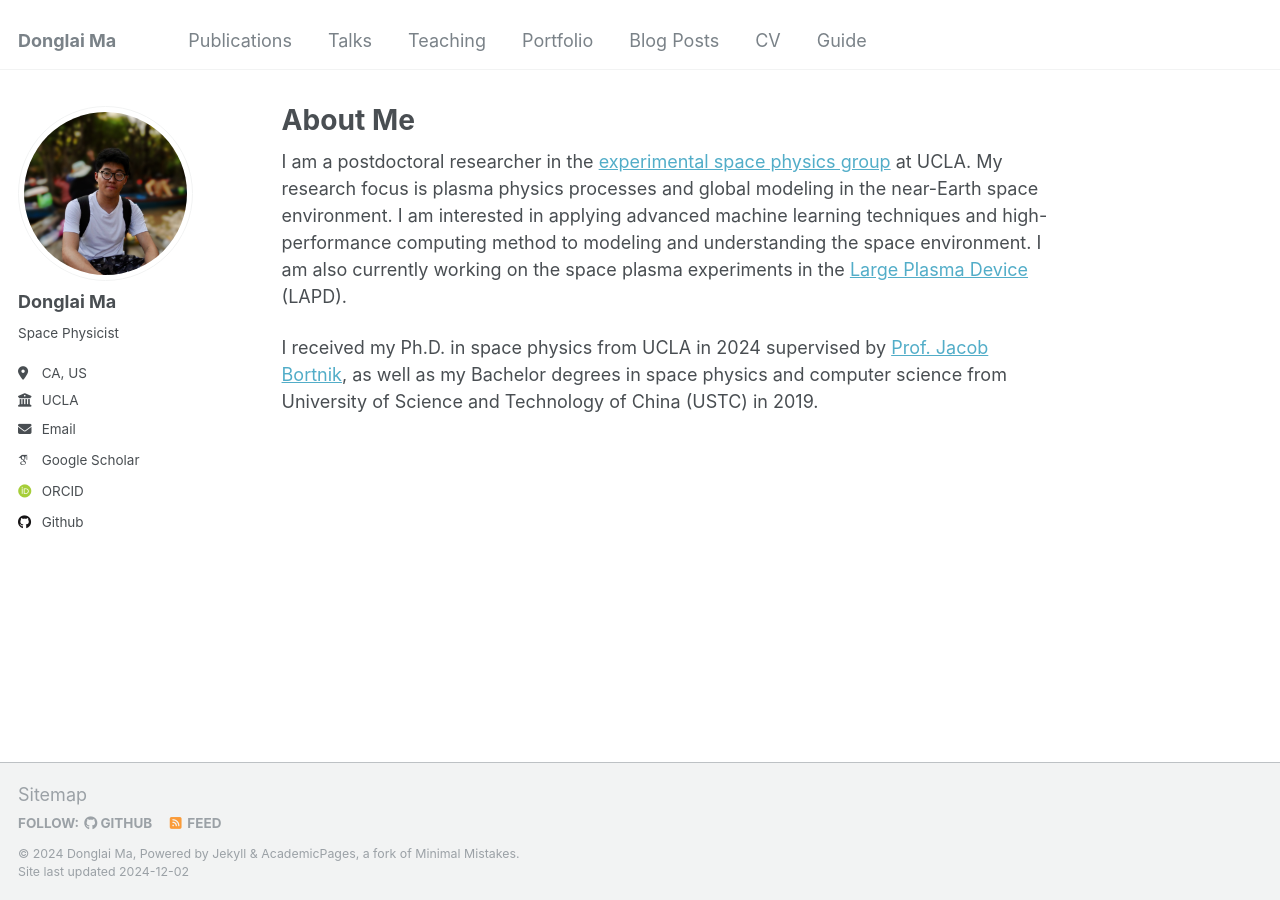
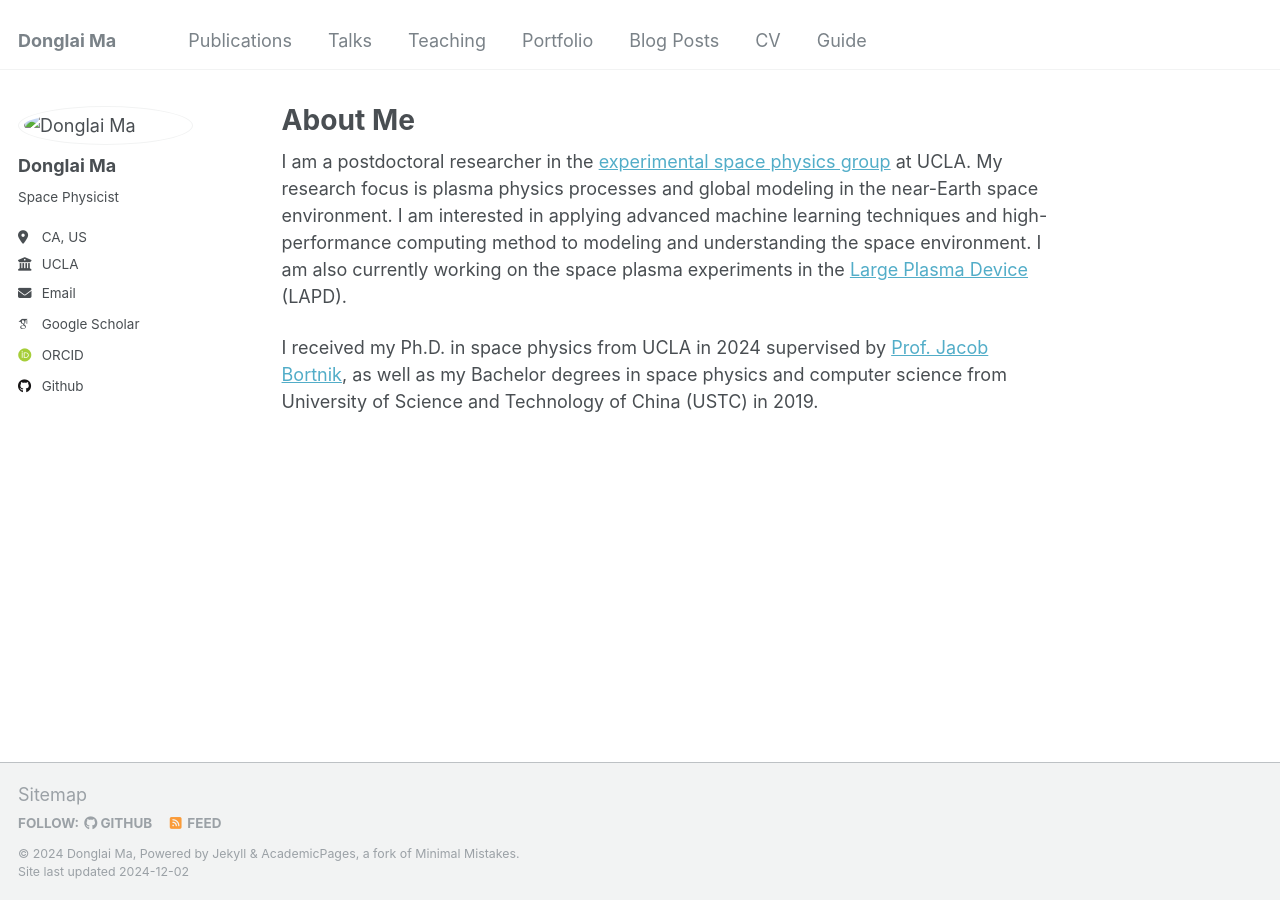
Before and after one commit to donglai96/donglai96.github.io, a Jekyll site: the page built from _pages/about.md, in a window 1280 px wide. Built offline with Jekyll 4.4.1, drawn with Linux system fonts in a browser that asks for light colours; some web fonts are replaced.

Commit message:
Update _config.yml

```diff
--- a/_config.yml
+++ b/_config.yml
@@ -21,7 +21,7 @@ repository               : "https://donglai96.github.io/"
 #               Additional customization can be done by editing /_includes/author-profile.html
 author:
   # Biographic information
-  avatar           : "DMA.png"
+  avatar           : "images/DMA.png"
   name             : "Donglai Ma"
   pronouns         : # example: "she/her"
   bio              : "Space Physicist"
```
